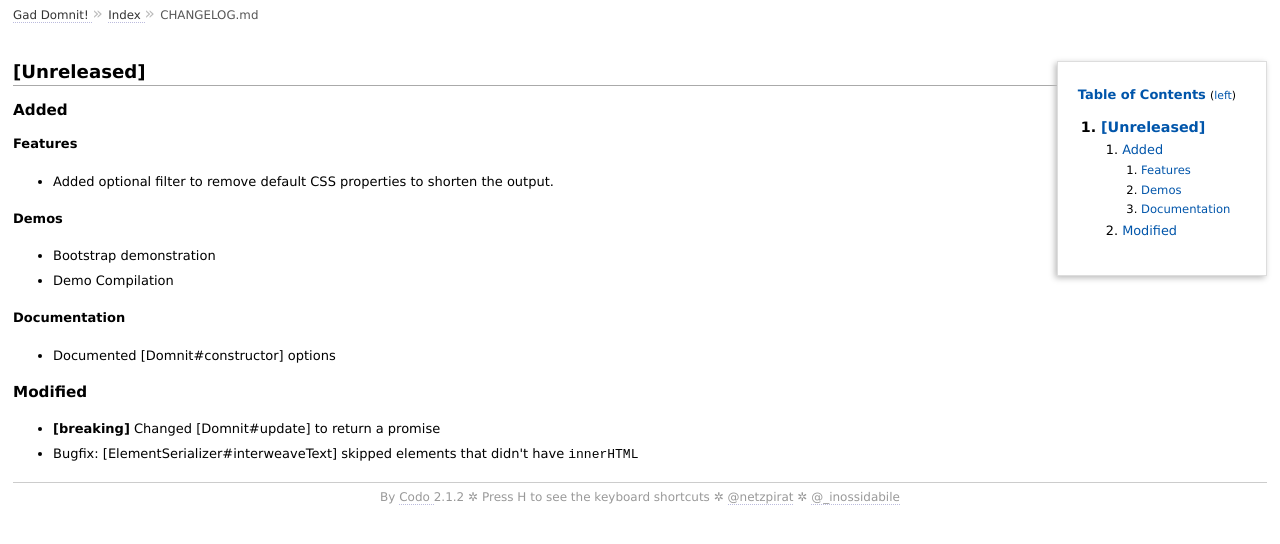
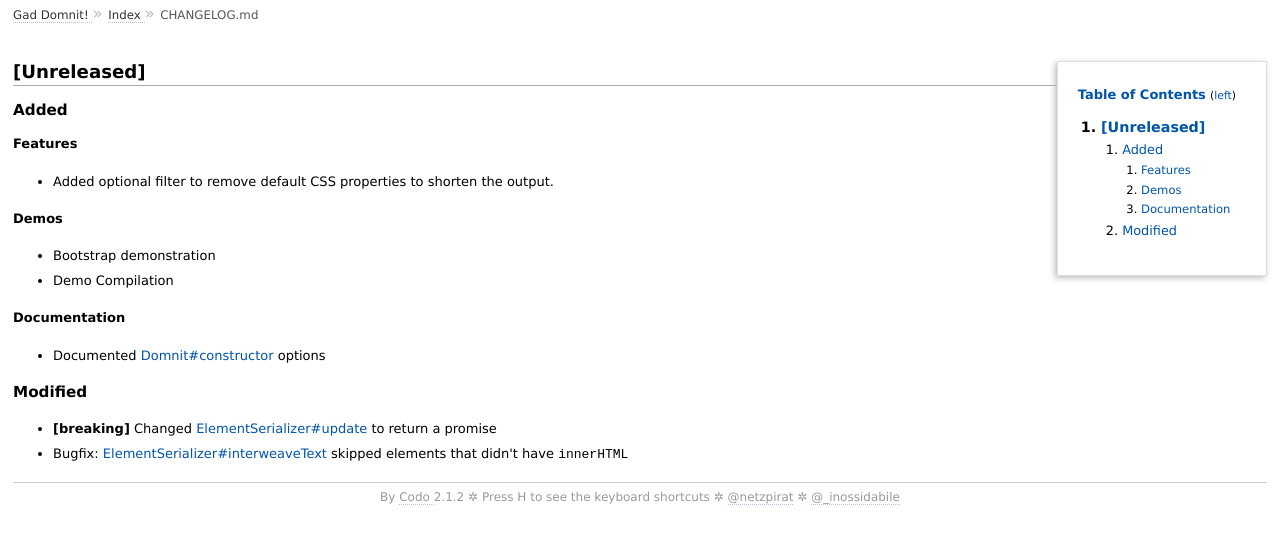
Before and after one commit to rweda/gaddomnit, a website: page docs/extra/CHANGELOG.md.html in a window 1280 px wide. Drawn offline with Linux system fonts and the light colour scheme.

Commit message:
Added links to class documentation.

```diff
--- a/docs/extra/CHANGELOG.md.html
+++ b/docs/extra/CHANGELOG.md.html
@@ -47,12 +47,12 @@
 </ul>
 <h4 id="documentation">Documentation</h4>
 <ul>
-<li>Documented [Domnit#constructor] options</li>
+<li>Documented <a href="https://rweda.github.io/gaddomnit/#https://rweda.github.io/gaddomnit/class/Domnit.html#constructor-dynamic">Domnit#constructor</a> options</li>
 </ul>
 <h3 id="modified">Modified</h3>
 <ul>
-<li><strong>[breaking]</strong> Changed [Domnit#update] to return a promise</li>
-<li>Bugfix: [ElementSerializer#interweaveText] skipped elements that didn&#39;t have <code>innerHTML</code></li>
+<li><strong>[breaking]</strong> Changed <a href="https://rweda.github.io/gaddomnit/#https://rweda.github.io/gaddomnit/class/ElementSerializer.html#update-dynamic">ElementSerializer#update</a> to return a promise</li>
+<li>Bugfix: <a href="https://rweda.github.io/gaddomnit/#https://rweda.github.io/gaddomnit/class/ElementSerializer.html#interweaveText-dynamic">ElementSerializer#interweaveText</a> skipped elements that didn&#39;t have <code>innerHTML</code></li>
 </ul>
 
       </div>
```
Also changed, not shown: CHANGELOG.md.
